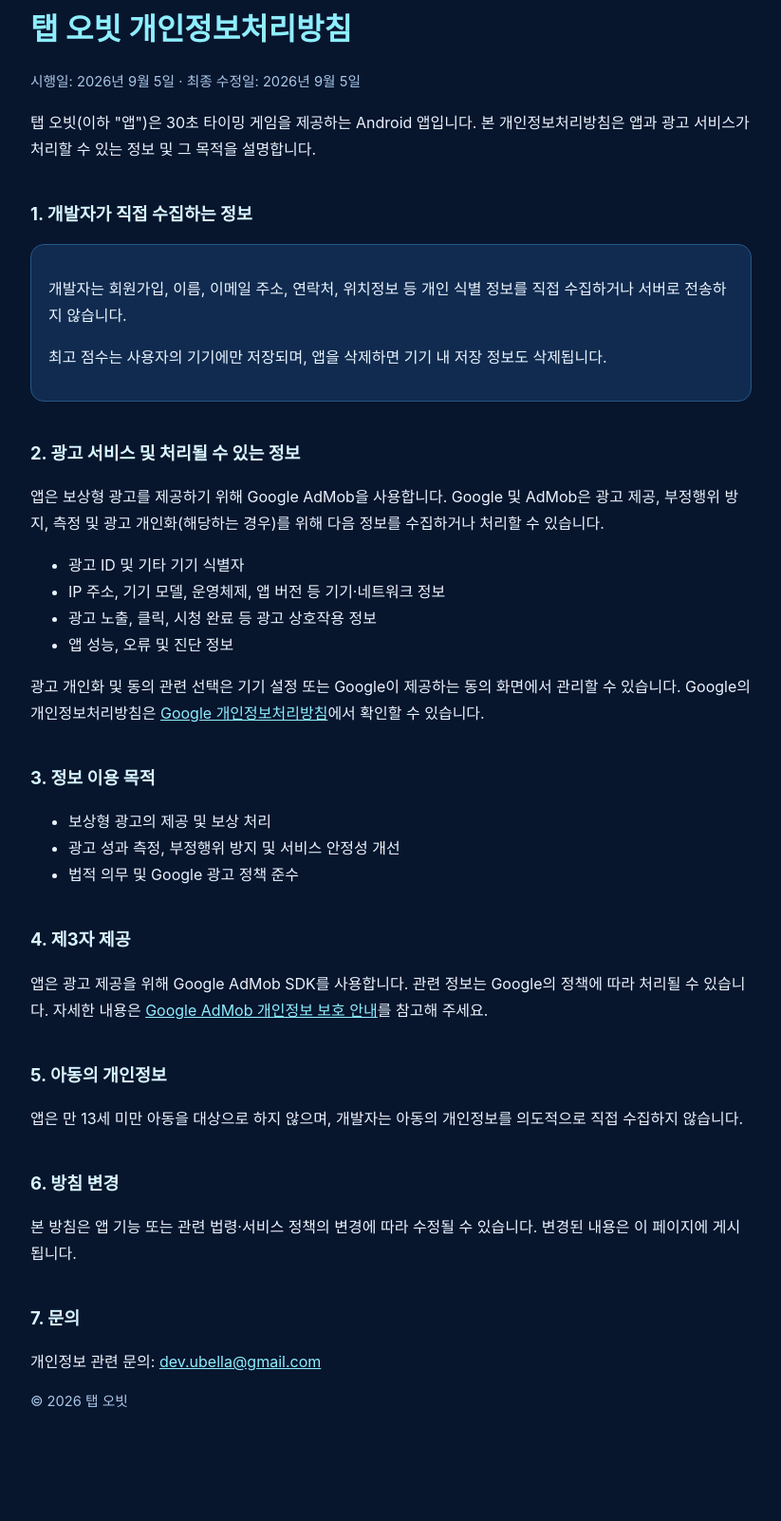
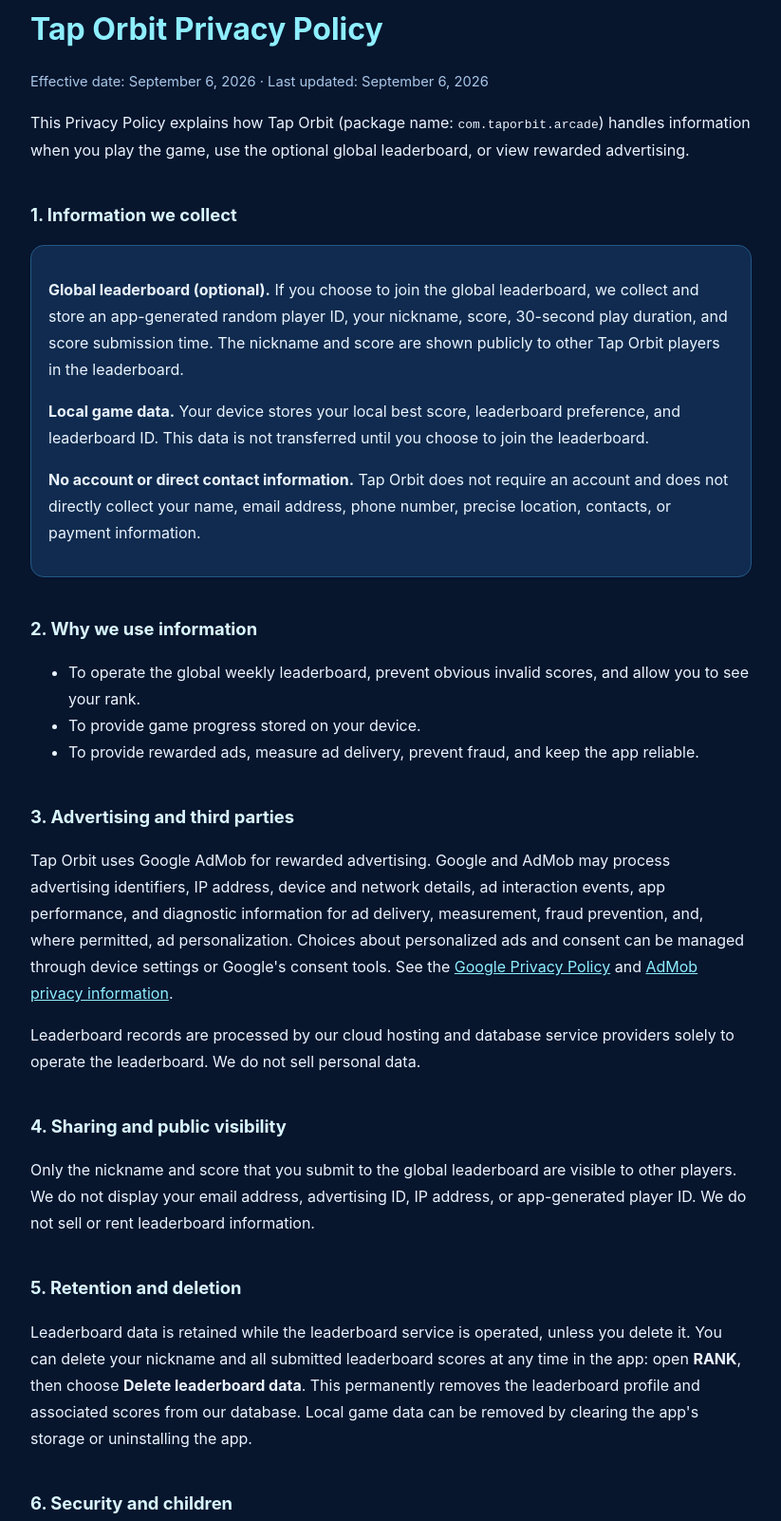
Before and after one commit to k-ubella/privacy-policy, a plain HTML site: page tap-orbit.html in a window 1280 px wide. Shown: the part 45-1647 px from the top of the page at 95% size, without its empty margins (228-1051 px from the left). Before the commit the page ends 1607 px from the top, so only its background shows below. Drawn offline with Linux system fonts and the light colour scheme.

Commit message:
Update Tap Orbit leaderboard privacy policy

```diff
--- a/tap-orbit.html
+++ b/tap-orbit.html
@@ -1,62 +1,65 @@
 <!doctype html>
-<html lang="ko">
+<html lang="en">
 <head>
   <meta charset="utf-8">
   <meta name="viewport" content="width=device-width, initial-scale=1">
-  <title>개인정보처리방침 | 탭 오빗</title>
+  <title>Privacy Policy | Tap Orbit</title>
   <style>
     :root { color-scheme: dark; }
     body { margin: 0; font-family: -apple-system, BlinkMacSystemFont, "Segoe UI", sans-serif; background: #07152d; color: #eaf4ff; line-height: 1.75; }
     main { max-width: 760px; margin: 0 auto; padding: 48px 24px 72px; }
-    h1 { color: #8eeeff; margin: 0 0 6px; }
-    h2 { color: #d9f6ff; margin-top: 38px; font-size: 1.15rem; }
-    .meta, footer { color: #a9c7e8; font-size: .92rem; }
-    .notice { background: #102b4f; border: 1px solid #245886; border-radius: 14px; padding: 16px 18px; }
-    a { color: #8eeeff; }
+    h1 { color: #8eeeff; margin: 0 0 6px; } h2 { color: #d9f6ff; margin-top: 38px; font-size: 1.15rem; }
+    .meta, footer { color: #a9c7e8; font-size: .92rem; }.notice { background: #102b4f; border: 1px solid #245886; border-radius: 14px; padding: 16px 18px; }
+    a { color: #8eeeff; }.ko { margin-top: 56px; padding-top: 24px; border-top: 1px solid #245886; }
   </style>
 </head>
 <body>
 <main>
-  <h1>탭 오빗 개인정보처리방침</h1>
-  <p class="meta">시행일: 2026년 9월 5일 · 최종 수정일: 2026년 9월 5일</p>
-  <p>탭 오빗(이하 "앱")은 30초 타이밍 게임을 제공하는 Android 앱입니다. 본 개인정보처리방침은 앱과 광고 서비스가 처리할 수 있는 정보 및 그 목적을 설명합니다.</p>
+  <h1>Tap Orbit Privacy Policy</h1>
+  <p class="meta">Effective date: September 6, 2026 · Last updated: September 6, 2026</p>
+  <p>This Privacy Policy explains how Tap Orbit (package name: <code>com.taporbit.arcade</code>) handles information when you play the game, use the optional global leaderboard, or view rewarded advertising.</p>
 
-  <h2>1. 개발자가 직접 수집하는 정보</h2>
+  <h2>1. Information we collect</h2>
   <div class="notice">
-    <p>개발자는 회원가입, 이름, 이메일 주소, 연락처, 위치정보 등 개인 식별 정보를 직접 수집하거나 서버로 전송하지 않습니다.</p>
-    <p>최고 점수는 사용자의 기기에만 저장되며, 앱을 삭제하면 기기 내 저장 정보도 삭제됩니다.</p>
+    <p><strong>Global leaderboard (optional).</strong> If you choose to join the global leaderboard, we collect and store an app-generated random player ID, your nickname, score, 30-second play duration, and score submission time. The nickname and score are shown publicly to other Tap Orbit players in the leaderboard.</p>
+    <p><strong>Local game data.</strong> Your device stores your local best score, leaderboard preference, and leaderboard ID. This data is not transferred until you choose to join the leaderboard.</p>
+    <p><strong>No account or direct contact information.</strong> Tap Orbit does not require an account and does not directly collect your name, email address, phone number, precise location, contacts, or payment information.</p>
   </div>
 
-  <h2>2. 광고 서비스 및 처리될 수 있는 정보</h2>
-  <p>앱은 보상형 광고를 제공하기 위해 Google AdMob을 사용합니다. Google 및 AdMob은 광고 제공, 부정행위 방지, 측정 및 광고 개인화(해당하는 경우)를 위해 다음 정보를 수집하거나 처리할 수 있습니다.</p>
-  <ul>
-    <li>광고 ID 및 기타 기기 식별자</li>
-    <li>IP 주소, 기기 모델, 운영체제, 앱 버전 등 기기·네트워크 정보</li>
-    <li>광고 노출, 클릭, 시청 완료 등 광고 상호작용 정보</li>
-    <li>앱 성능, 오류 및 진단 정보</li>
-  </ul>
-  <p>광고 개인화 및 동의 관련 선택은 기기 설정 또는 Google이 제공하는 동의 화면에서 관리할 수 있습니다. Google의 개인정보처리방침은 <a href="https://policies.google.com/privacy" target="_blank" rel="noopener">Google 개인정보처리방침</a>에서 확인할 수 있습니다.</p>
+  <h2>2. Why we use information</h2>
+  <ul><li>To operate the global weekly leaderboard, prevent obvious invalid scores, and allow you to see your rank.</li><li>To provide game progress stored on your device.</li><li>To provide rewarded ads, measure ad delivery, prevent fraud, and keep the app reliable.</li></ul>
 
-  <h2>3. 정보 이용 목적</h2>
-  <ul>
-    <li>보상형 광고의 제공 및 보상 처리</li>
-    <li>광고 성과 측정, 부정행위 방지 및 서비스 안정성 개선</li>
-    <li>법적 의무 및 Google 광고 정책 준수</li>
-  </ul>
+  <h2>3. Advertising and third parties</h2>
+  <p>Tap Orbit uses Google AdMob for rewarded advertising. Google and AdMob may process advertising identifiers, IP address, device and network details, ad interaction events, app performance, and diagnostic information for ad delivery, measurement, fraud prevention, and, where permitted, ad personalization. Choices about personalized ads and consent can be managed through device settings or Google&apos;s consent tools. See the <a href="https://policies.google.com/privacy" target="_blank" rel="noopener">Google Privacy Policy</a> and <a href="https://support.google.com/admob/answer/6128543" target="_blank" rel="noopener">AdMob privacy information</a>.</p>
+  <p>Leaderboard records are processed by our cloud hosting and database service providers solely to operate the leaderboard. We do not sell personal data.</p>
 
-  <h2>4. 제3자 제공</h2>
-  <p>앱은 광고 제공을 위해 Google AdMob SDK를 사용합니다. 관련 정보는 Google의 정책에 따라 처리될 수 있습니다. 자세한 내용은 <a href="https://support.google.com/admob/answer/6128543" target="_blank" rel="noopener">Google AdMob 개인정보 보호 안내</a>를 참고해 주세요.</p>
+  <h2>4. Sharing and public visibility</h2>
+  <p>Only the nickname and score that you submit to the global leaderboard are visible to other players. We do not display your email address, advertising ID, IP address, or app-generated player ID. We do not sell or rent leaderboard information.</p>
 
-  <h2>5. 아동의 개인정보</h2>
-  <p>앱은 만 13세 미만 아동을 대상으로 하지 않으며, 개발자는 아동의 개인정보를 의도적으로 직접 수집하지 않습니다.</p>
+  <h2>5. Retention and deletion</h2>
+  <p>Leaderboard data is retained while the leaderboard service is operated, unless you delete it. You can delete your nickname and all submitted leaderboard scores at any time in the app: open <strong>RANK</strong>, then choose <strong>Delete leaderboard data</strong>. This permanently removes the leaderboard profile and associated scores from our database. Local game data can be removed by clearing the app&apos;s storage or uninstalling the app.</p>
 
-  <h2>6. 방침 변경</h2>
-  <p>본 방침은 앱 기능 또는 관련 법령·서비스 정책의 변경에 따라 수정될 수 있습니다. 변경된 내용은 이 페이지에 게시됩니다.</p>
+  <h2>6. Security and children</h2>
+  <p>Leaderboard data is transmitted over HTTPS. No system can guarantee absolute security. Tap Orbit is not directed to children under 13, and we do not knowingly collect personal information directly from children.</p>
 
-  <h2>7. 문의</h2>
-  <p>개인정보 관련 문의: <a href="mailto:dev.ubella@gmail.com">dev.ubella@gmail.com</a></p>
+  <h2>7. Changes and contact</h2>
+  <p>We may update this policy when the app or legal requirements change. The updated policy will be posted on this page with a new effective date. For privacy questions or deletion assistance, contact <a href="mailto:fakehuman755@gmail.com">fakehuman755@gmail.com</a>.</p>
 
-  <footer>© 2026 탭 오빗</footer>
+  <section class="ko" lang="ko">
+    <h1>탭 오빗 개인정보처리방침</h1>
+    <p class="meta">시행일: 2026년 9월 6일 · 최종 수정일: 2026년 9월 6일</p>
+    <p>탭 오빗(패키지 이름: <code>com.taporbit.arcade</code>)은 게임, 선택형 글로벌 랭킹 및 보상형 광고를 제공합니다.</p>
+    <h2>1. 처리하는 정보</h2>
+    <p>글로벌 랭킹 참여를 선택한 경우 앱이 생성한 임의의 플레이어 ID, 닉네임, 점수, 30초 플레이 시간 및 제출 시간을 저장합니다. 이 중 닉네임과 점수만 다른 플레이어에게 공개됩니다. 기기 내 최고 점수와 랭킹 참여 설정은 기기에 저장됩니다.</p>
+    <p>회원가입은 필요하지 않으며, 개발자는 이름, 이메일 주소, 전화번호, 정밀 위치, 연락처 또는 결제 정보를 직접 수집하지 않습니다.</p>
+    <h2>2. 이용 목적 및 제3자</h2>
+    <p>랭킹 제공, 비정상 점수의 기본 검증, 게임 진행 저장 및 보상형 광고 제공을 위해 정보를 이용합니다. 보상형 광고는 Google AdMob이 제공하며 광고 식별자, IP 주소, 기기·네트워크 정보, 광고 상호작용 및 진단 정보를 처리할 수 있습니다. 랭킹 데이터는 랭킹 운영을 위한 클라우드 호스팅·데이터베이스 제공업체에서만 처리됩니다. 개인정보를 판매하지 않습니다.</p>
+    <h2>3. 보관 및 삭제</h2>
+    <p>랭킹 데이터는 서비스 운영 중 보관되며, 앱의 <strong>RANK → Delete leaderboard data</strong>에서 언제든지 닉네임과 제출 점수를 영구 삭제할 수 있습니다. 기기 내 데이터는 앱 저장공간을 삭제하거나 앱을 삭제하면 제거할 수 있습니다.</p>
+    <h2>4. 문의</h2>
+    <p>개인정보 문의 또는 삭제 지원: <a href="mailto:fakehuman755@gmail.com">fakehuman755@gmail.com</a></p>
+  </section>
+  <footer>© 2026 Tap Orbit</footer>
 </main>
 </body>
 </html>
```
